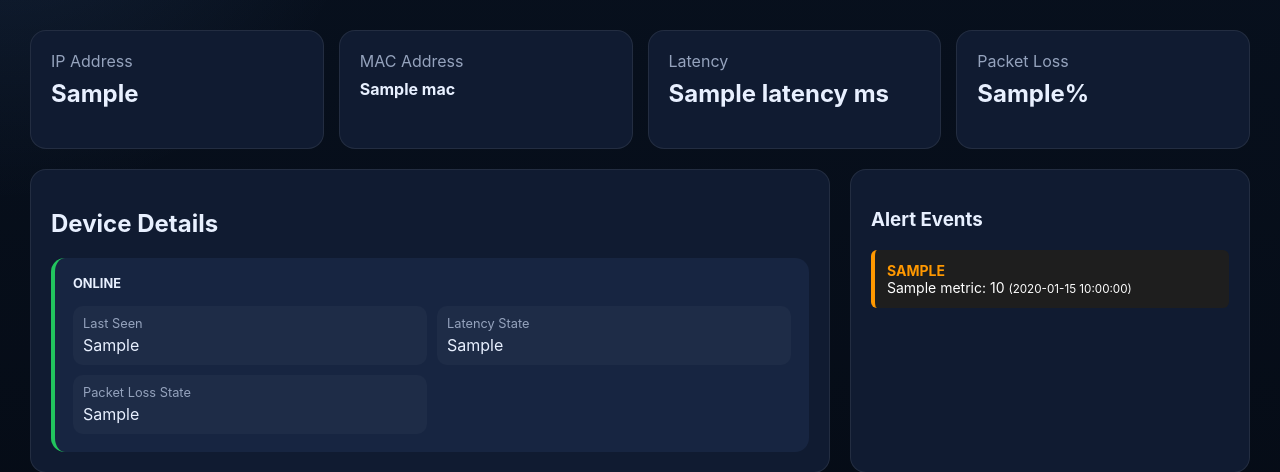
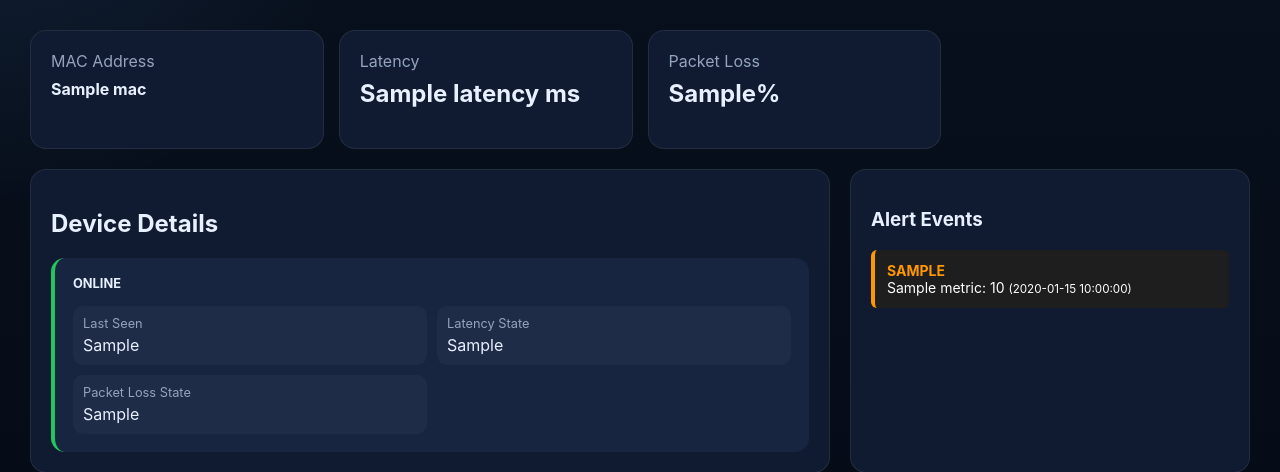
Before and after one commit to teymuri-alireza/woninet, a FastAPI app: template woninet/server/templates/device_info.html in a window 1280 px wide. Shown: the part 176-648 px from the top of the page. Run offline with FastAPI, Linux system fonts and the light colour scheme; the template is opened without the code that fills it: most values are stand-ins (such as "Sample title", 1, 10 or a date in 2020); parts of the project's set-up code (start-up, migrations or seed data) failed here and were passed over.

Commit message:
feat(ui): remove duplicate IP address from device info page

```diff
--- a/woninet/server/templates/device_info.html
+++ b/woninet/server/templates/device_info.html
@@ -17,10 +17,6 @@
         </header>
 
         <section class="overview-grid">
-            <div class="kpi-card">
-                <span>IP Address</span>
-                <h2>{{ device.ip }}</h2>
-            </div>
             <div class="kpi-card">
                 <span>MAC Address</span>
                 <h2 style="font-size: 1rem;">{{ device.mac }}</h2>
```
